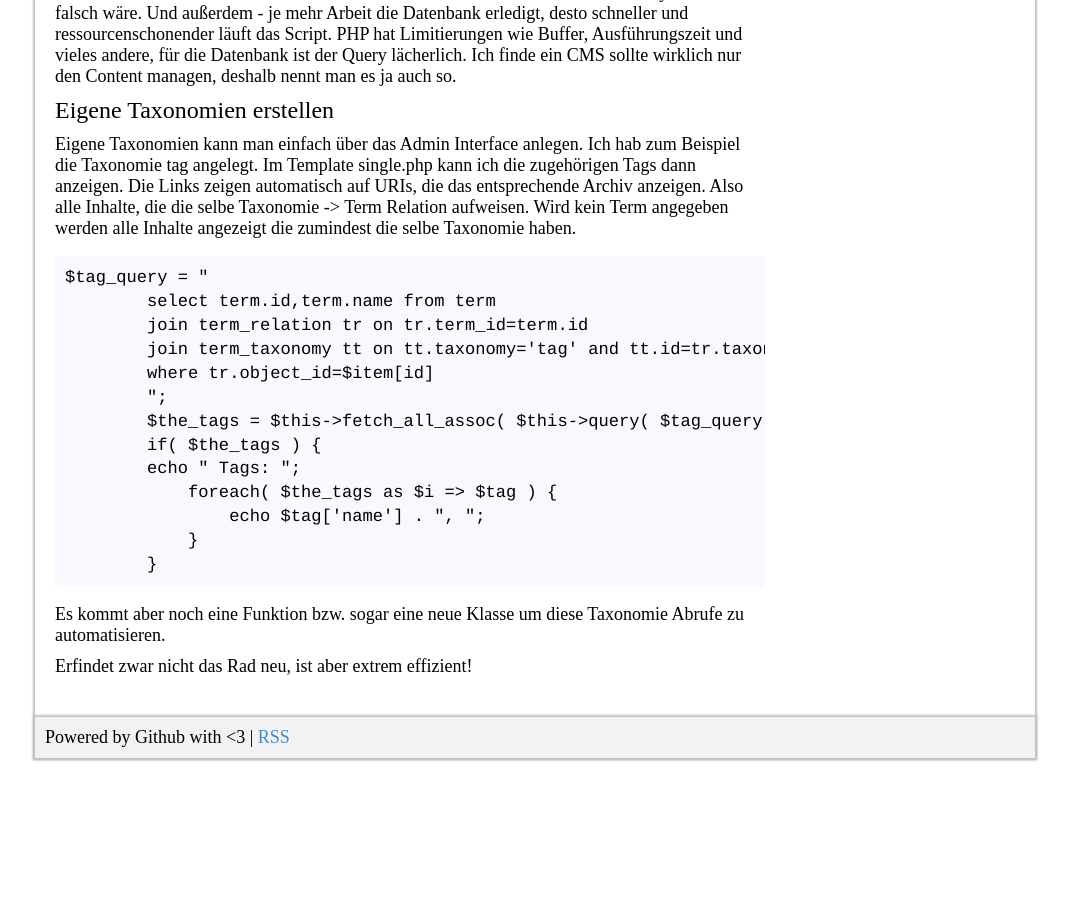
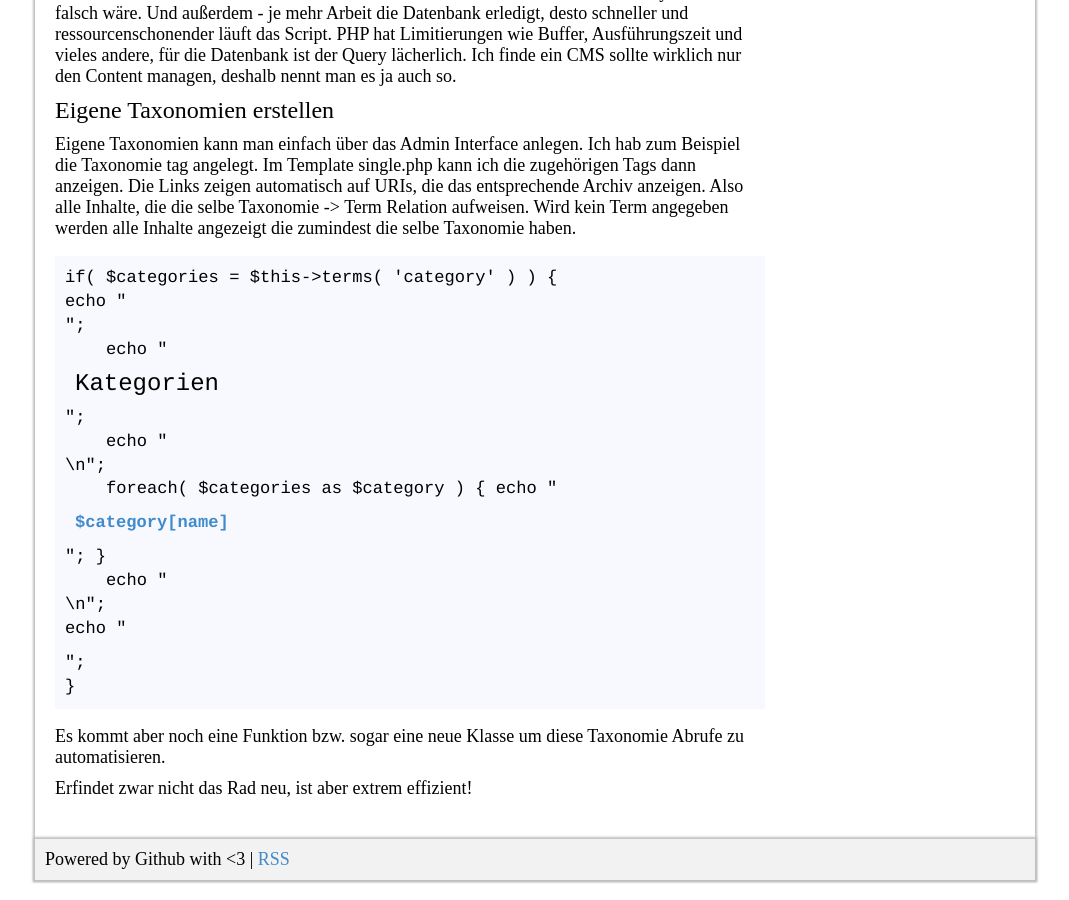
Before and after one commit to mbrain/zarat.github.io, a Jekyll site: the page built from _posts/2018-06-23-taxonomien-und-terme.markdown, in a window 1280 px wide and 900 px high, scrolled down 1447 px. Shown: the whole window, without its empty margins (105-1174 px from the left). Built offline with Jekyll 4.4.1, drawn with Linux system fonts in a browser that asks for light colours; before the commit the page ends 2225 px from its top, so only the background shows below that.

Commit message:
Update 2018-06-23-taxonomien-und-terme.markdown

```diff
--- a/_posts/2018-06-23-taxonomien-und-terme.markdown
+++ b/_posts/2018-06-23-taxonomien-und-terme.markdown
@@ -44,18 +44,13 @@ permalink: /blog/taxonomien-und-terme
 <p> </p>
 <h3>Eigene Taxonomien erstellen</h3>
 <p>Eigene Taxonomien kann man einfach über das Admin Interface anlegen. Ich hab zum Beispiel die Taxonomie tag angelegt. Im Template single.php kann ich die zugehörigen Tags dann anzeigen. Die Links zeigen automatisch auf URIs, die das entsprechende Archiv anzeigen. Also alle Inhalte, die die selbe Taxonomie -&gt; Term Relation aufweisen. Wird kein Term angegeben werden alle Inhalte angezeigt die zumindest die selbe Taxonomie haben.</p>
-<pre>$tag_query = "
-        select term.id,term.name from term
-        join term_relation tr on tr.term_id=term.id
-        join term_taxonomy tt on tt.taxonomy='tag' and tt.id=tr.taxonomy_id
-        where tr.object_id=$item[id]
-        ";
-        $the_tags = $this-&gt;fetch_all_assoc( $this-&gt;query( $tag_query ) );
-        if( $the_tags ) {
-        echo " Tags: ";
-            foreach( $the_tags as $i =&gt; $tag ) {
-                echo $tag['name'] . ", ";
-            }
-        }</pre>
+<pre>if( $categories = $this->terms( 'category' ) ) {
+echo "<div class='sp-sidebar-item'>";
+    echo "<div class='sp-sidebar-item-head'>Kategorien</div>";
+    echo "<div class='sp-sidebar-item-box'>\n";
+    foreach( $categories as $category ) { echo "<div class='sp-sidebar-item-box-head'><a href='../?category=$category[id]'>$category[name]</a></div>"; }
+    echo "</div>\n";
+echo "</div>";
+}</pre>
 <p>Es kommt aber noch eine Funktion bzw. sogar eine neue Klasse um diese Taxonomie Abrufe zu automatisieren.</p>
 <p>Erfindet zwar nicht das Rad neu, ist aber extrem effizient!</p>
```
